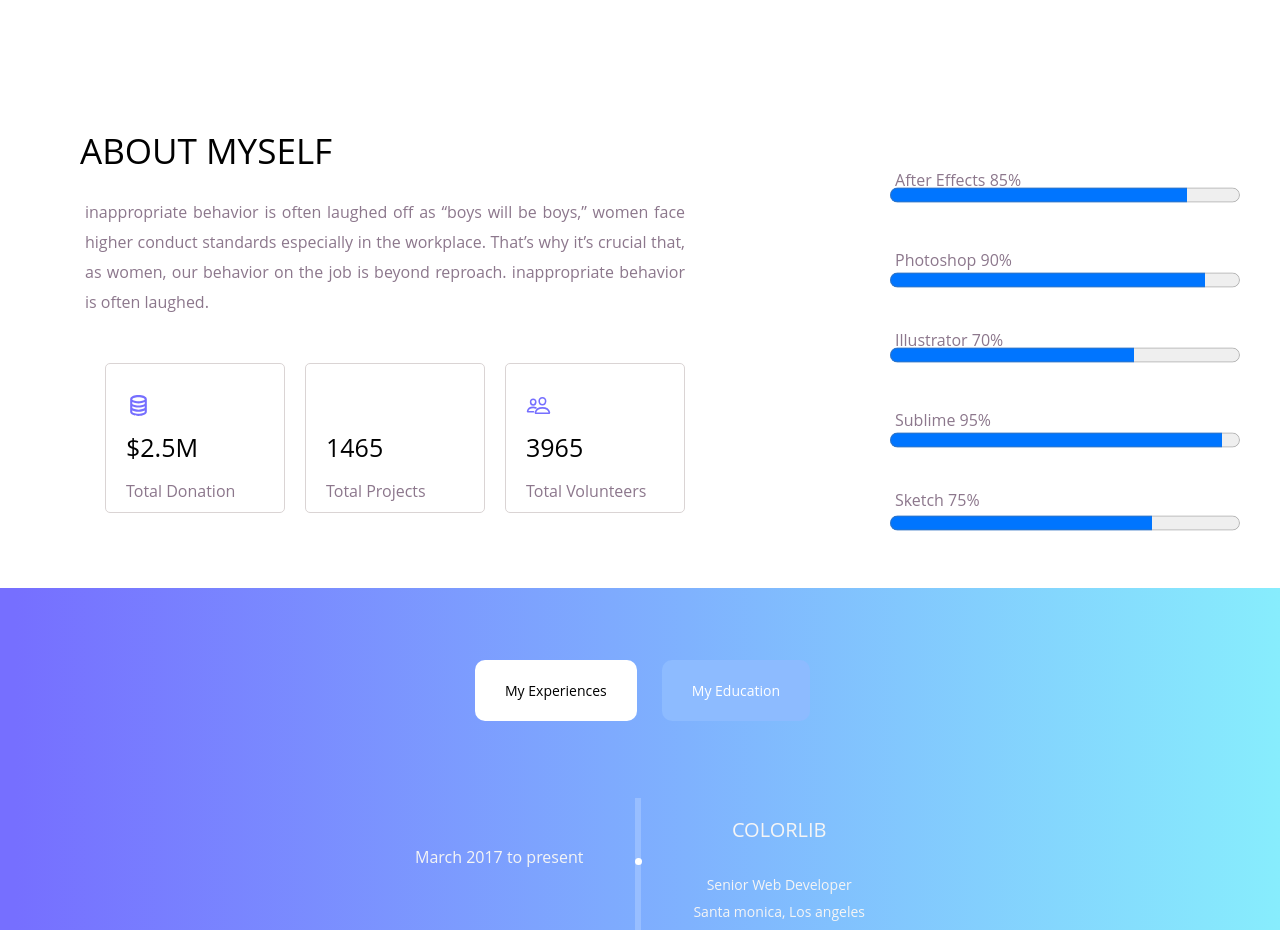
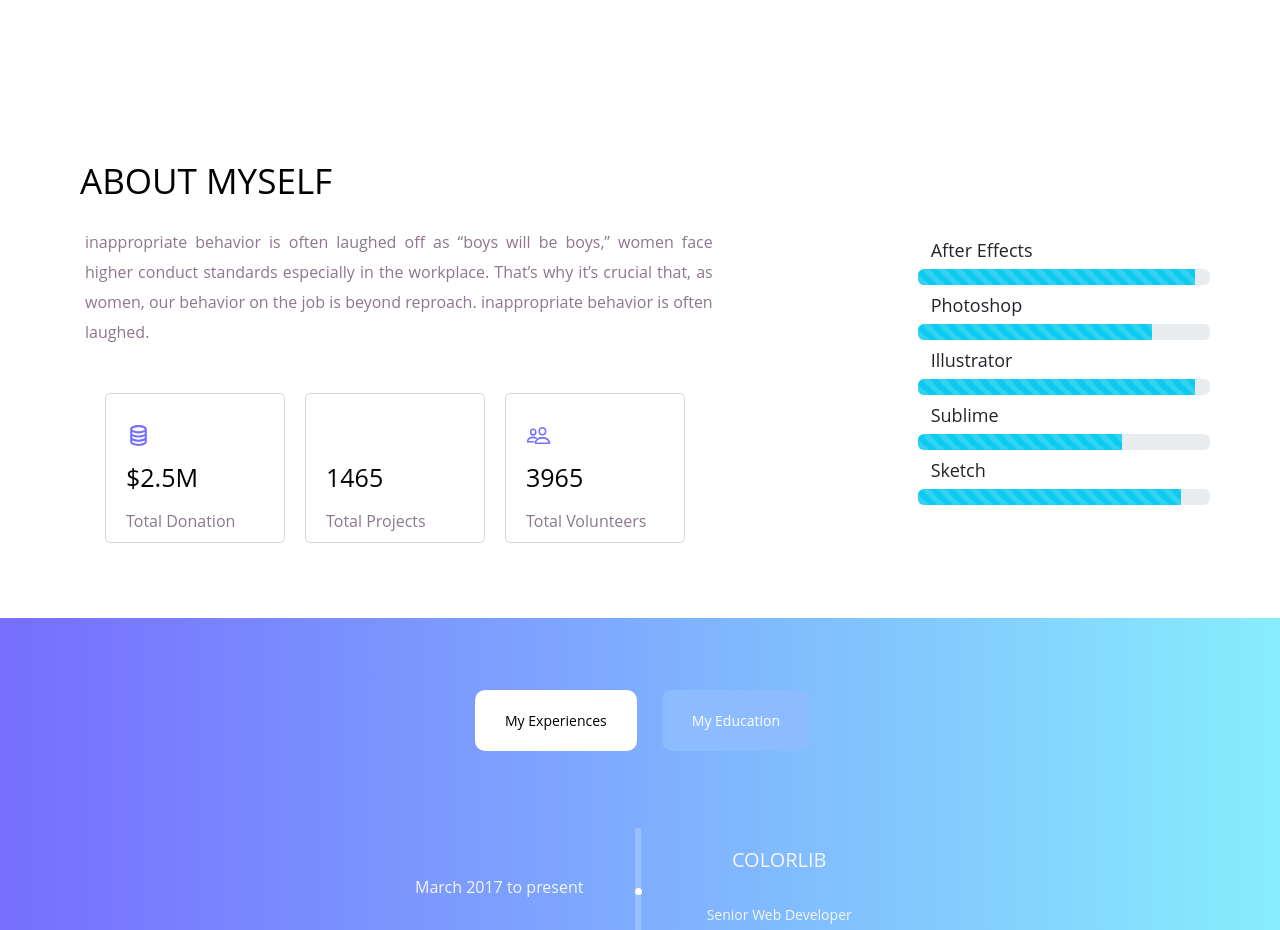
Before and after one commit to mehdias63/personal, a React (Vite) app: page / in a window 1280 px wide. Shown: the part 1100-2030 px from the top of the page. Built offline with nearby package versions, Linux system fonts and the light colour scheme; some icons are missing.

Commit message:
update intro

```diff
--- a/package.json
+++ b/package.json
@@ -11,7 +11,10 @@
   },
   "dependencies": {
     "bootstrap": "^5.3.2",
+    "flowbite-react": "^0.6.4",
+    "rc-progress": "^3.5.1",
     "react": "^18.2.0",
+    "react-bootstrap": "^2.9.1",
     "react-dom": "^18.2.0",
     "react-icons": "^4.11.0"
   },
--- a/src/components/about.jsx
+++ b/src/components/about.jsx
@@ -2,6 +2,9 @@ import React from "react"
 import { BiCoinStack } from "react-icons/bi";
 import { PiBook } from "react-icons/pi";
 import { IoPeopleOutline } from "react-icons/io5";
+import Prog from "./prog"
+import prodata from "./prodata";
+
 export default function About(){
     return(
         <section className="about">
@@ -30,17 +33,8 @@ export default function About(){
                     </div>
                     </div>
                 <div data-rightside>
-                <progress max="100" value="85" data-a>a 85%</progress>
-                <p>After Effects 85%</p>
-                <progress max="100" value="90" data-b>b 90%</progress>
-                <p>Photoshop 90%</p>
-                <progress max="100" value="70" data-c>c 70%</progress>
-                <p>Illustrator 70%</p>
-                <progress max="100" value="95" data-d>d 95%</progress>
-                <p>Sublime 95%</p>
-                <progress max="100" value="75" data-e>e 75%</progress>
-                <p>Sketch 75%</p>
-            </div>
+                {prodata.map(card => <Prog key={card.titel} titel={card.titel} now={card.new} /> )}
+                </div>
             </section>
             </section>
             )
--- /dev/null
+++ b/src/components/prodata.js
@@ -0,0 +1,23 @@
+export default [
+    {
+        new:95,
+        titel:"After Effects"
+    },
+    {
+        new:"80",
+        titel:"Photoshop"
+    },
+    {
+        new:"95",
+        titel:"Illustrator"
+    },
+    {
+        new:"70",
+        titel:"Sublime"
+    },
+    {
+        new:"90",
+        titel:"Sketch"
+    }
+
+]
--- /dev/null
+++ b/src/components/prog.jsx
@@ -0,0 +1,11 @@
+import React from 'react';
+import ProgressBar from 'react-bootstrap/ProgressBar';
+
+function Prog({now , titel}) {
+  return(<div>
+    <p className='btn'>{titel}</p>
+     <ProgressBar now={now} label={`${now}%`} variant="info" animated visuallyHidden />
+  </div>)
+}
+
+export default Prog;
--- a/src/css/about.css
+++ b/src/css/about.css
@@ -27,15 +27,17 @@ section.about>section>div{
     text-align: justify;
 }
 section.about>section>div[data-leftside]{
-    margin-top: 250px;
+    margin-top: 280px;
 }
 section.about>section>div[data-rightside]{
     margin-left: 180px;
-    margin-top: 250px;
+    margin-top: 350px;
+    margin-right: 20px;
     width: 40%;
 }
-section.about>section>div[data-rightside]>p{
-    margin-bottom: 10px;
+p.btn{
+    font-size: 18px;
+    margin-bottom: -2px;
 }
 
 section.about>section>div>progress{
@@ -43,25 +45,6 @@ section.about>section>div>progress{
     padding: 15px;
     width: 350px;
     position: relative;
-}
-
-section.about>section>div>progress[data-a]{
- top: 50px;
-}
-
-section.about>section>div>progress[data-b]{
-    top: 55px;
-}
-
-section.about>section>div>progress[data-c]{
-    top: 50px;
-}
-
-section.about>section>div>progress[data-d]{
-    top: 55px;
-}
-section.about>section>div>progress[data-e]{
-    top: 58px;
 }
 section.about>section>div>div.data-first{
     display: flex;
```
Also changed, not shown: 1 other file (tests, documents, lock files or other folders).
